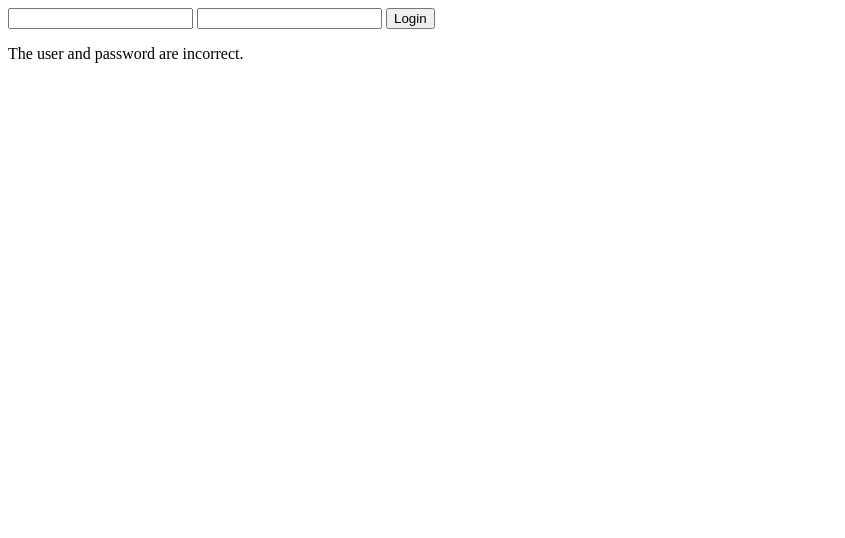
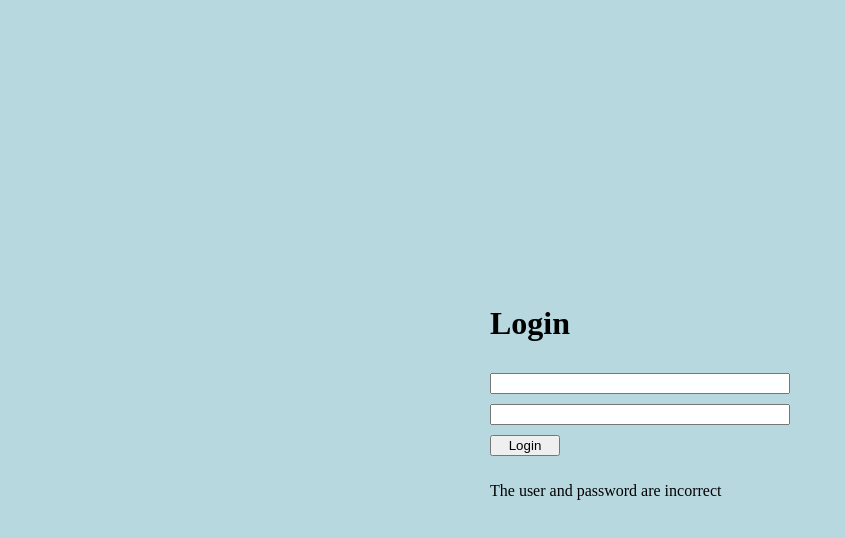
Before and after one commit to kyufle/PD1---Cordova-app-login-register---Ruth-Romero, a plain HTML site: page loginAndResgister.html in a window 1280 px wide. Both pictures are taken after a click on the button "Login". Shown: the whole page, without its empty margins (0-845 px from the left). Drawn offline with Linux system fonts and the light colour scheme.

Commit message:
functional login

```diff
--- a/loginAndResgister.html
+++ b/loginAndResgister.html
@@ -8,6 +8,7 @@
 </head>
 <body>
     <div>
+        <h1>Login</h1>
         <input id="userNameLogin" type="text">
         <input id="userPasswordLogin" type="password">
         <button id="login" onclick="loginButton()">Login</button>
@@ -23,15 +24,20 @@
         const userNameLogin = document.getElementById("userNameLogin").value;
         const userPasswordLogin = document.getElementById("userPasswordLogin").value;
         const loginP = document.getElementById("loginP");
-
+        let login = false;
         for (users in usersAndPassword){
-            loginP.textContent = "";
+            console.log(users === userNameLogin, userPasswordLogin === usersAndPassword[users]);
             if (users === userNameLogin && usersAndPassword[users] === userPasswordLogin){
-                loginP.textContent = "The user and password are correct.";
-            } else{
-                loginP.textContent = "The user and password are incorrect.";
+                loginP.textContent = "";
+                login = true;
             }
         }
+        if (login){
+            loginP.textContent = "The user and password are correct";
+        } else{
+            loginP.textContent = "The user and password are incorrect";
+        }
+
     }
     </script>
 </body>
--- a/style.css
+++ b/style.css
@@ -1,4 +1,20 @@
+body {
+    display: flex;
+    justify-content: center;
+    align-items: center;
+    height: 100vh;
+    margin: 0;
+    background-color: #b8d8e0; /* o el color que estás usando */
+}
+
 div {
-    align-items: center;
-    flex-wrap: wrap;
+    display: flex;
+    flex-direction: column;
+    gap: 10px;
+    width: 100%;
+    max-width: 300px;
 }
+
+div button{
+    width: 70px;
+}
```
